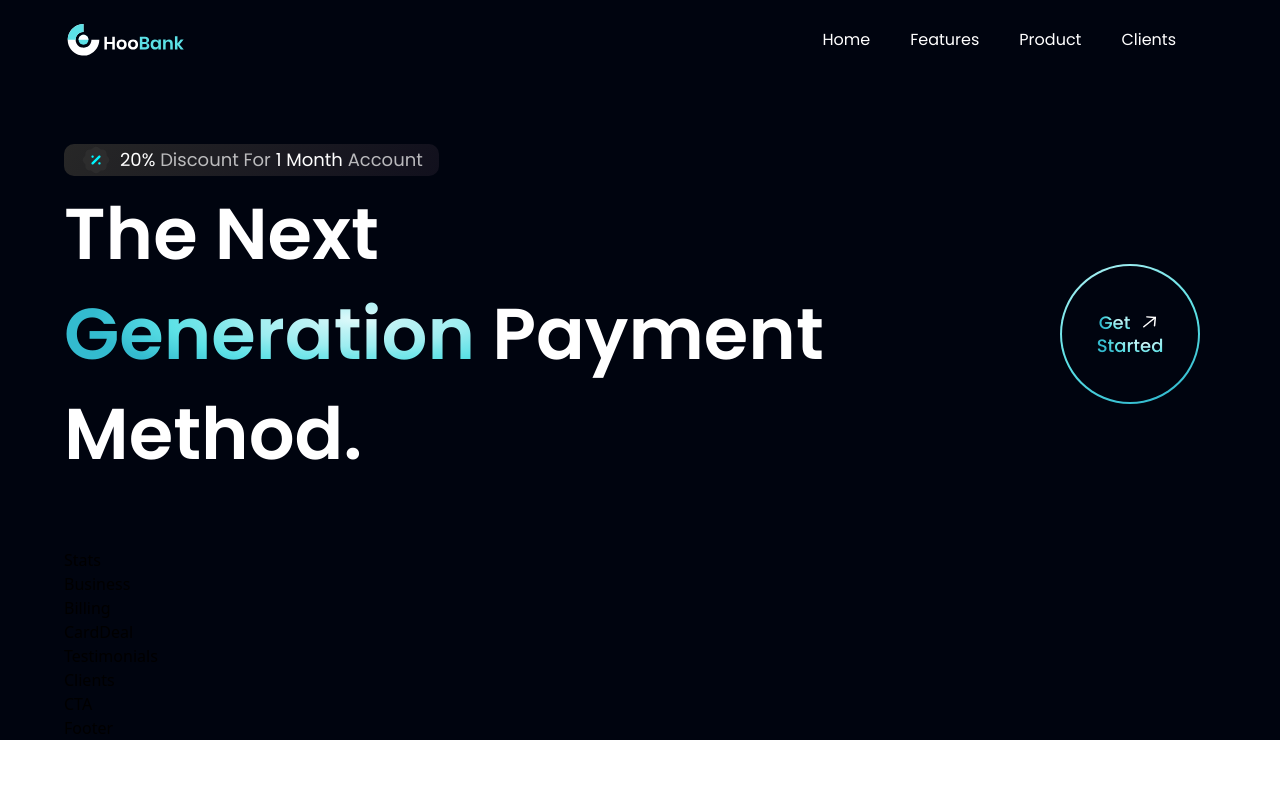
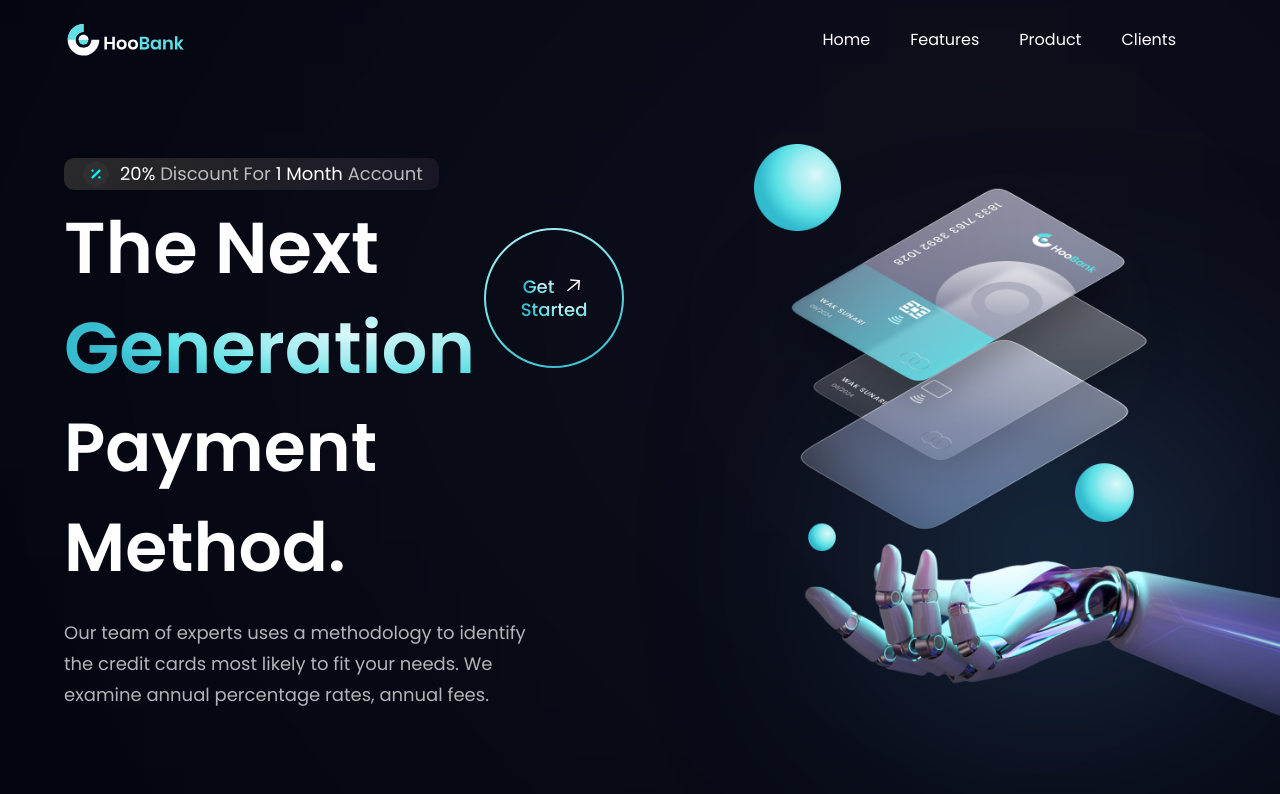
Before and after one commit to icuestiona/bank_modern_app, a React (Vite) app in the folder bank_modern_app/: page / in a window 1280 px wide. Shown: the top 794 px of the page. Built offline with nearby package versions, Linux system fonts and the light colour scheme.

Commit message:
Added title, text and image to Hero Component. Styling and gradients also added

```diff
--- a/bank_modern_app/src/components/Hero.jsx
+++ b/bank_modern_app/src/components/Hero.jsx
@@ -19,12 +19,34 @@
         <h1 className="flex-1 font-poppins font-semibold ss:text-[72px] text-[52px] text-white ss:leading-[100px] leading-[75px]">
           The Next <br className="sm:block hideen" /> {""}
           <span className="text-gradient">Generation</span> {""}
-          Payment Method.
         </h1>
         <div className="ss:flex hidden md:mr-4 m-0">
           <GetStarted />
         </div>
       </div>
+      <h1 className="font-poppins font-semibold ss:text-[68px] text-[52px] text-white ss:leading-[100px] leading-[75px] w-full">
+        Payment Method.{" "}
+      </h1>
+      <p className={`${styles.paragraph} max-w-[470px] mt-5`}>
+        Our team of experts uses a methodology to identify the credit cards most
+        likely to fit your needs. We examine annual percentage rates, annual
+        fees.
+      </p>
+    </div>
+    <div className={`flex-1 flex ${styles.flexCenter} md:my-0 my-10 relative`}>
+      <img
+        src={robot}
+        alt="billing"
+        className="w-[100%] h-[100%] relative z-[5]"
+      />
+
+      <div className="absolute z-[0] w-[40%] h-[35%] top-0 pink__gradient" />
+      <div className="absolute z-[1] w-[80%] h-[80%] rounded-full white__gradient bottom-40" />
+      <div className="absolute z-[0] w-[50%] h-[50%] right-20 bottom-20 blue__gradient" />
+    </div>
+
+    <div className={`ss:hidden ${styles.flexCenter}`}>
+      <GetStarted />
     </div>
   </section>
 );
```
